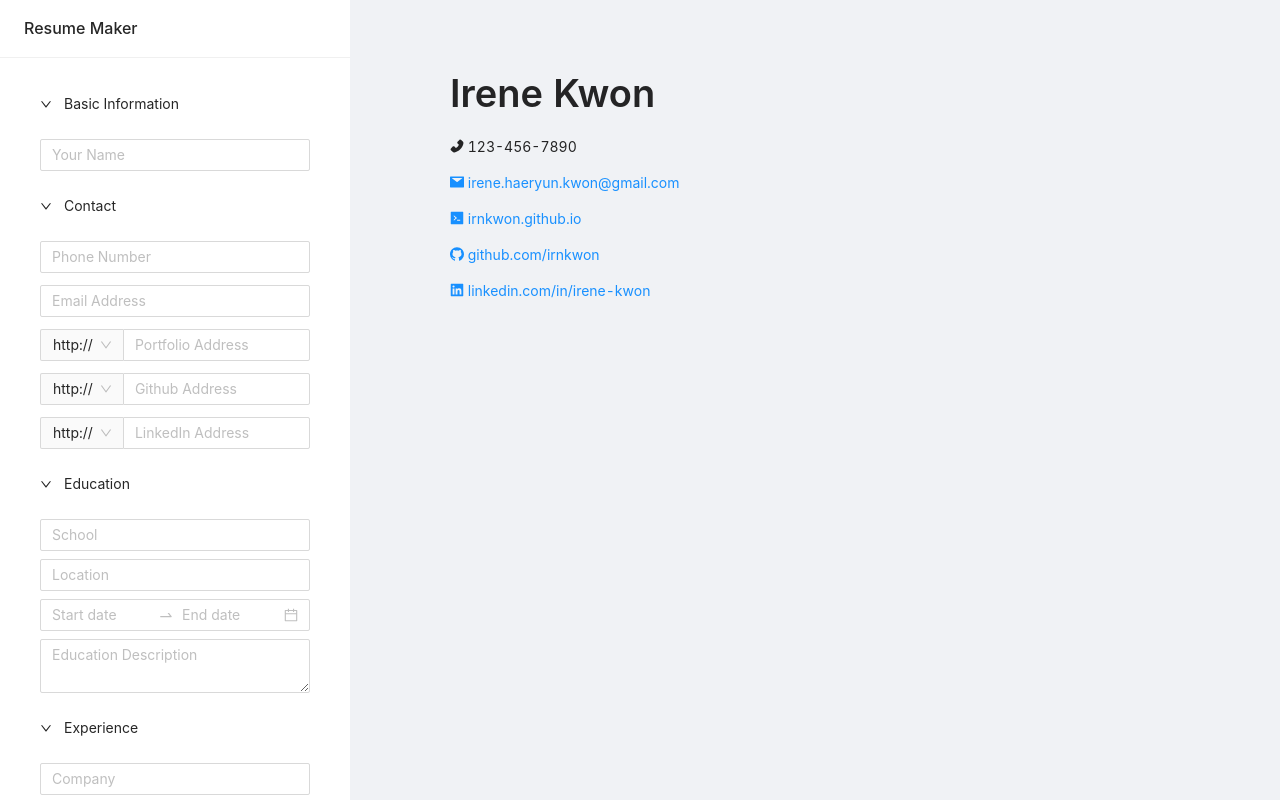
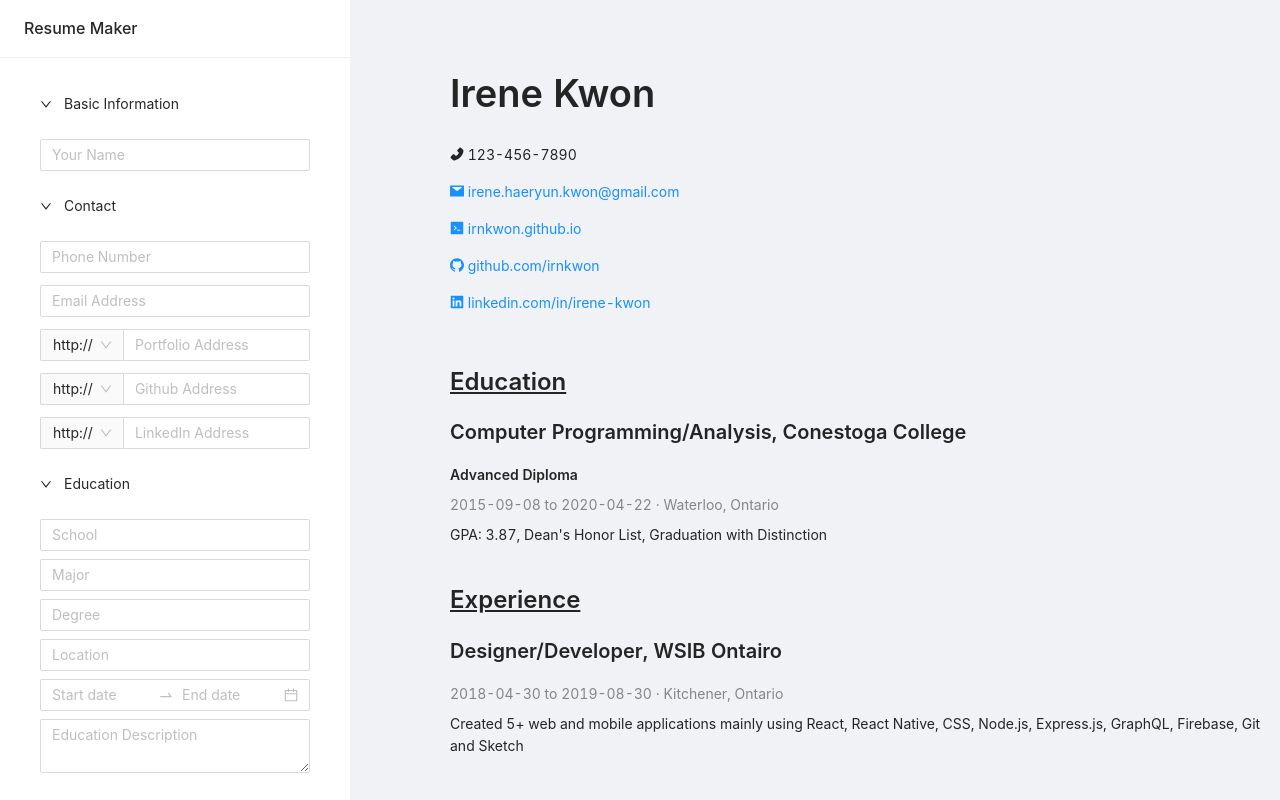
Before and after one commit to irnkwon/resume-maker, a React (Create React App) app: page / in a window 1280 px wide. Shown: the top 800 px of the page. Built offline with nearby package versions, Linux system fonts and the light colour scheme.

Commit message:
Add education and experience

```diff
--- a/src/App.css
+++ b/src/App.css
@@ -9,5 +9,6 @@
 }
 
 .footer {
+    margin-top: 70px;
     text-align: center;
 }
--- a/src/App.js
+++ b/src/App.js
@@ -31,13 +31,39 @@ class App extends React.Component {
       email: "irene.haeryun.kwon@gmail.com",
       portfolio: "irnkwon.github.io",
       github: "github.com/irnkwon",
-      linkedin: "linkedin.com/in/irene-kwon"
+      linkedin: "linkedin.com/in/irene-kwon",
+
+      // Education
+      schoolName: "Conestoga College",
+      major: "Computer Programming/Analysis",
+      degree: "Advanced Diploma",
+      schoolLocation: "Waterloo, Ontario",
+      schoolStartDate: "2015-09-08",
+      schoolEndDate: "2020-04-22",
+      eduDesc: "GPA: 3.87, Dean's Honor List, Graduation with Distinction",
+
+      // Experience
+      jobTitle: "Designer/Developer",
+      companyName: "WSIB Ontairo",
+      companyLocation: "Kitchener, Ontario",
+      companyStartDate: "2018-04-30",
+      companyEndDate: "2019-08-30",
+      jobDesc: "Created 5+ web and mobile applications mainly using React, React Native, CSS, " +
+        "Node.js, Express.js, GraphQL, Firebase, Git and Sketch"
     }
   }
 
-  handleChange = (e) => {
+  handleChange = (e, dateString, id) => {
+    if (id === "schoolDate") {
+      this.setState({ schoolStartDate: dateString[0] });
+      this.setState({ schoolEndDate: dateString[1] });
+    } else if (id === "companyDate") {
+      this.setState({ companyStartDate: dateString[0] });
+      this.setState({ companyEndDate: dateString[1] });
+    } else {
       const value = e.target.value;
       this.setState({ [e.target.name]: value });
+    }
   }
 
   render() {
@@ -46,7 +72,7 @@ class App extends React.Component {
     const { RangePicker } = DatePicker;
     const { TextArea } = Input;
     const { Sider, Content, Footer } = Layout;
-    const { Title, Paragraph } = Typography;
+    const { Title, Paragraph, Text } = Typography;
     const { Option } = Select;
     const selectBefore = (
       <Select defaultValue="http://" className="select-before">
@@ -89,18 +115,23 @@ class App extends React.Component {
               </Panel>
               <Panel header="Education" key="3">
                 <Space direction="vertical">
-                  <Input name="school" placeholder="School" onChange={this.handleChange}></Input>
+                  <Input name="schoolName" placeholder="School" onChange={this.handleChange}></Input>
+                  <Input name="major" placeholder="Major" onChange={this.handleChange}></Input>
+                  <Input name="degree" placeholder="Degree" onChange={this.handleChange}></Input>
                   <Input name="schoolLocation" placeholder="Location" onChange={this.handleChange}></Input>
-                  <RangePicker bordered={true} />
-                  <TextArea placeholder="Education Description"></TextArea>
+                  <RangePicker bordered={true} onChange={(date, dateString) =>
+                    this.handleChange(date, dateString, "schoolDate")} />
+                  <TextArea name="eduDesc" placeholder="Education Description" onChange={this.handleChange}></TextArea>
                 </Space>
               </Panel>
               <Panel header="Experience" key="4">
                 <Space direction="vertical">
-                  <Input name="company" placeholder="Company" onChange={this.handleChange}></Input>
+                  <Input name="jobTitle" placeholder="Job Title" onChange={this.handleChange}></Input>
+                  <Input name="companyName" placeholder="Company" onChange={this.handleChange}></Input>
                   <Input name="companyLocation" placeholder="Location" onChange={this.handleChange}></Input>
-                  <RangePicker bordered={true} />
-                  <TextArea placeholder="Experience Description"></TextArea>
+                  <RangePicker bordered={true} onChange={(date, dateString) =>
+                    this.handleChange(date, dateString, "companyDate")} />
+                  <TextArea name="jobDesc" placeholder="Experience Description"></TextArea>
                 </Space>
               </Panel>
               <Panel header="Projects" key="5">
@@ -114,7 +145,12 @@ class App extends React.Component {
         </Sider>
         <Layout className="main-content">
           <Content>
+            <Space direction="vertical">
+              {/* Basic Information */}
               <Title level={1}>{this.state.name}</Title>
+
+              <Space direction="vertical" size={1}>
+                {/* Contact */}
                 <Paragraph><PhoneFilled /> {this.state.phone}</Paragraph>
                 <Paragraph><a href={"mailto:" + this.state.email}><MailFilled /> {this.state.email}</a></Paragraph>
                 <Paragraph><a href={"http://" + this.state.portfolio} target="_blank" rel="noopener noreferrer">
@@ -123,6 +159,27 @@ class App extends React.Component {
                   <GithubFilled /> {this.state.github}</a></Paragraph>
                 <Paragraph><a href={"http://" + this.state.linkedin} target="_blank" rel="noopener noreferrer">
                   <LinkedinFilled /> {this.state.linkedin}</a></Paragraph>
+              </Space>
+
+              {/* Education */}
+              <Space direction="vertical" style={{ marginTop: 30 }}>
+                <Title level={3} underline>Education</Title>
+                <Title level={4}>{this.state.major}, {this.state.schoolName}</Title>
+                <Text strong>{this.state.degree}</Text>
+                <Text type="secondary">{this.state.schoolStartDate} to {this.state.schoolEndDate} · {this.state.schoolLocation}
+                </Text>
+                <Text>{this.state.eduDesc}</Text>
+              </Space>
+
+              {/* Experience */}
+              <Space direction="vertical" style={{ marginTop: 30 }}>
+                <Title level={3} underline>Experience</Title>
+                <Title level={4}>{this.state.jobTitle}, {this.state.companyName}</Title>
+                <Text type="secondary">{this.state.companyStartDate} to {this.state.companyEndDate} · {this.state.companyLocation}
+                </Text>
+                <Text>{this.state.jobDesc}</Text>
+              </Space>
+            </Space>
           </Content>
           <Footer className="footer">
             2020 © designed and developed by Irene Kwon
--- a/src/index.css
+++ b/src/index.css
@@ -6,8 +6,3 @@ body {
   -webkit-font-smoothing: antialiased;
   -moz-osx-font-smoothing: grayscale;
 }
-
-code {
-  font-family: source-code-pro, Menlo, Monaco, Consolas, 'Courier New',
-    monospace;
-}
```
Lines whose indentation alone changed are shown as unchanged.
